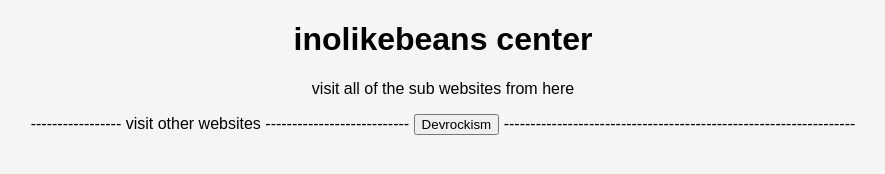
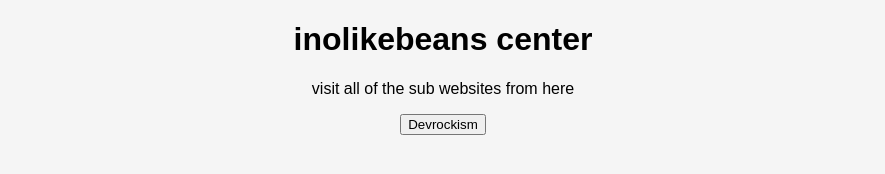
Before and after one commit to inolikebeans/inolikebeans.github.io, a plain HTML site: page index.html in a window 1280 px wide. Shown: the whole page, without its empty margins (197-1082 px from the left). Drawn offline with Linux system fonts and the light colour scheme.

Commit message:
Update index.html

```diff
--- a/index.html
+++ b/index.html
@@ -7,12 +7,10 @@
 <body>
   <h1>inolikebeans center</h1>
   <p>visit all of the sub websites from here</p>
- ----------------- visit other websites  ---------------------------
   <button type="button"
           onclick="window.location.href='https://inolikebeans.github.io/Devrockism/';">
     Devrockism
   </button>
-------------------------------------------------------------------
   <script src="script.js"></script>
 </body>
 </html>
```
